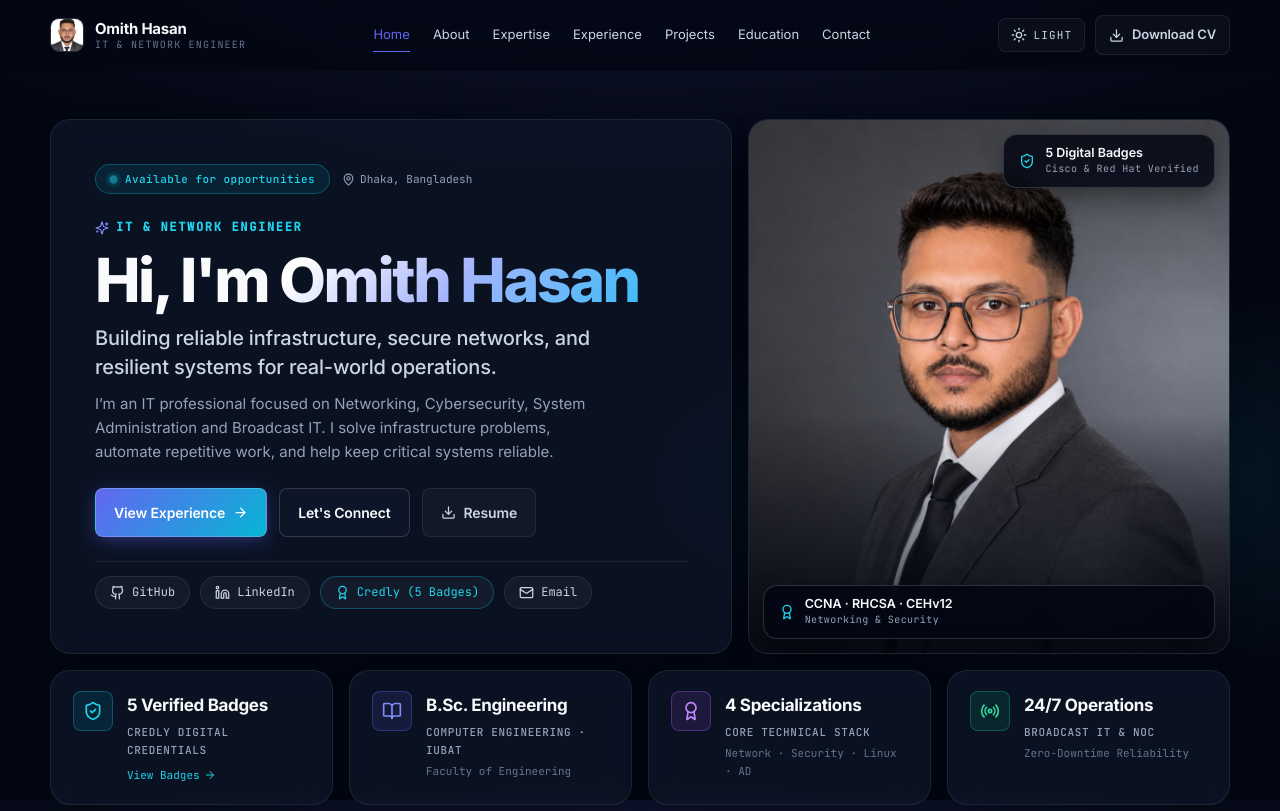
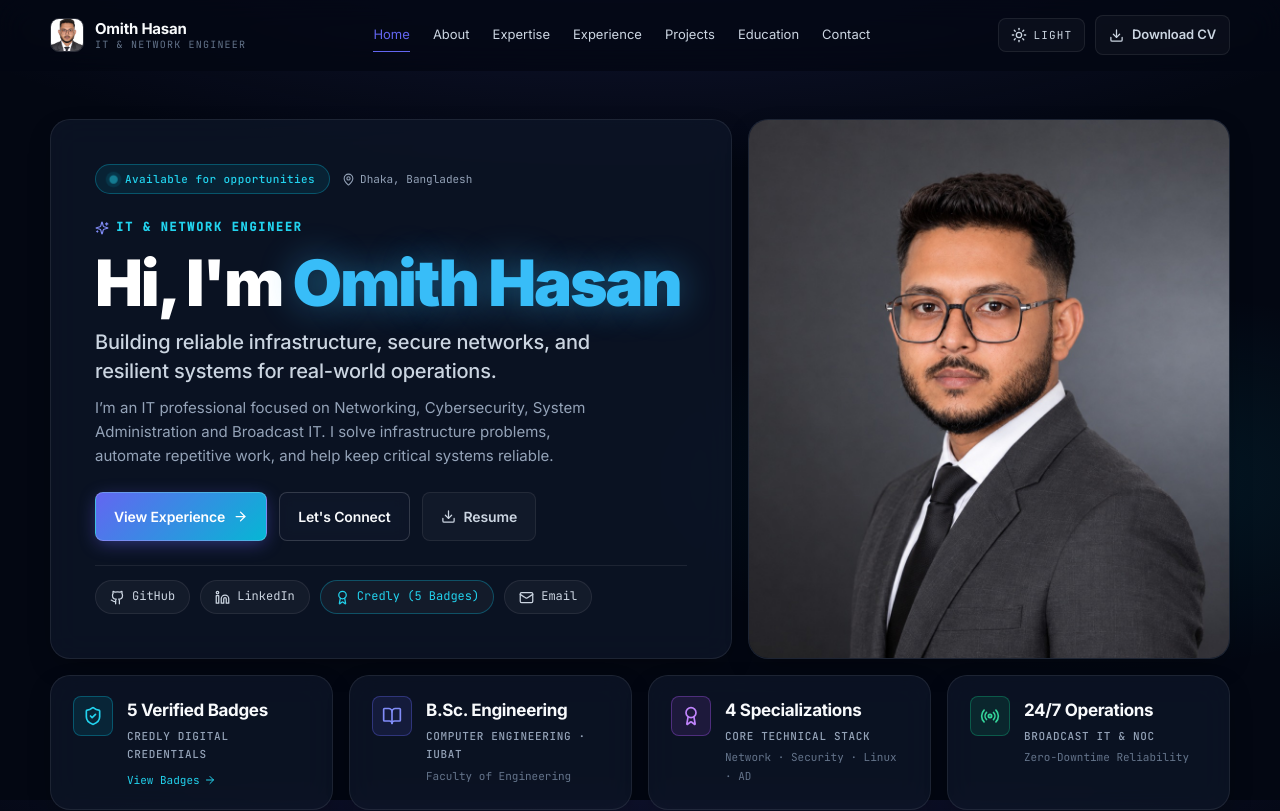
Before and after one commit to omithhasantanvir/portfolio, a Next.js app: page / in a window 1280 px wide. Shown: the top 811 px of the page. Built offline with nearby package versions, Linux system fonts and the light colour scheme.

Commit message:
fix: make name prominently visible with high-contrast cyan highlight, remove image badges and overlays

```diff
--- a/app/globals.css
+++ b/app/globals.css
@@ -697,16 +697,26 @@ main[id] {
 
 .hero-title {
   margin: 0;
-  font-size: clamp(2.4rem, 5vw, 3.8rem);
-  font-weight: 800;
-  letter-spacing: -0.04em;
-  line-height: 1.08;
-}
-
-.gradient-text {
-  background: linear-gradient(135deg, #ffffff 10%, #a5b4fc 50%, #38bdf8 100%);
-  -webkit-background-clip: text;
-  -webkit-text-fill-color: transparent;
+  font-size: clamp(2.5rem, 5.5vw, 4rem);
+  font-weight: 850;
+  letter-spacing: -0.035em;
+  line-height: 1.1;
+  color: #ffffff;
+}
+
+:root[data-theme='light'] .hero-title {
+  color: #0f172a;
+}
+
+.hero-name-highlight {
+  color: #38bdf8;
+  font-weight: 850;
+  text-shadow: 0 0 35px rgba(56, 189, 248, 0.45);
+}
+
+:root[data-theme='light'] .hero-name-highlight {
+  color: #0284c7;
+  text-shadow: none;
 }
 
 .hero-tagline {
--- a/components/hero.tsx
+++ b/components/hero.tsx
@@ -41,7 +41,7 @@ export function Hero() {
                 {site.role}
               </p>
               <h1 className="hero-title">
-                Hi, I&apos;m <span className="gradient-text">{site.name}</span>
+                Hi, I&apos;m <span className="hero-name-highlight">{site.name}</span>
               </h1>
               <p className="hero-tagline">{site.positioning}</p>
               <p className="hero-bio">{site.intro}</p>
@@ -99,7 +99,7 @@ export function Hero() {
             </div>
           </div>
 
-          {/* Portrait Bento Card */}
+          {/* Portrait Bento Card — Clean, unobstructed view */}
           <div className="bento-card bento-card--hero-portrait">
             <div className="portrait-wrapper">
               <Image
@@ -110,29 +110,6 @@ export function Hero() {
                 priority
                 className="portrait-img"
               />
-              <div className="portrait-glass-overlay" />
-
-              {/* Floating verified badge tag */}
-              <a
-                href="#education"
-                className="floating-badge floating-badge--top"
-                title="View Credly Badges"
-              >
-                <ShieldCheck size={16} className="floating-badge__icon" aria-hidden="true" />
-                <div>
-                  <strong>5 Digital Badges</strong>
-                  <span>Cisco &amp; Red Hat Verified</span>
-                </div>
-              </a>
-
-              {/* Floating credentials pill */}
-              <div className="floating-badge floating-badge--bottom">
-                <Award size={16} className="floating-badge__icon" aria-hidden="true" />
-                <div>
-                  <strong>CCNA · RHCSA · CEHv12</strong>
-                  <span>Networking &amp; Security</span>
-                </div>
-              </div>
             </div>
           </div>
 
```
